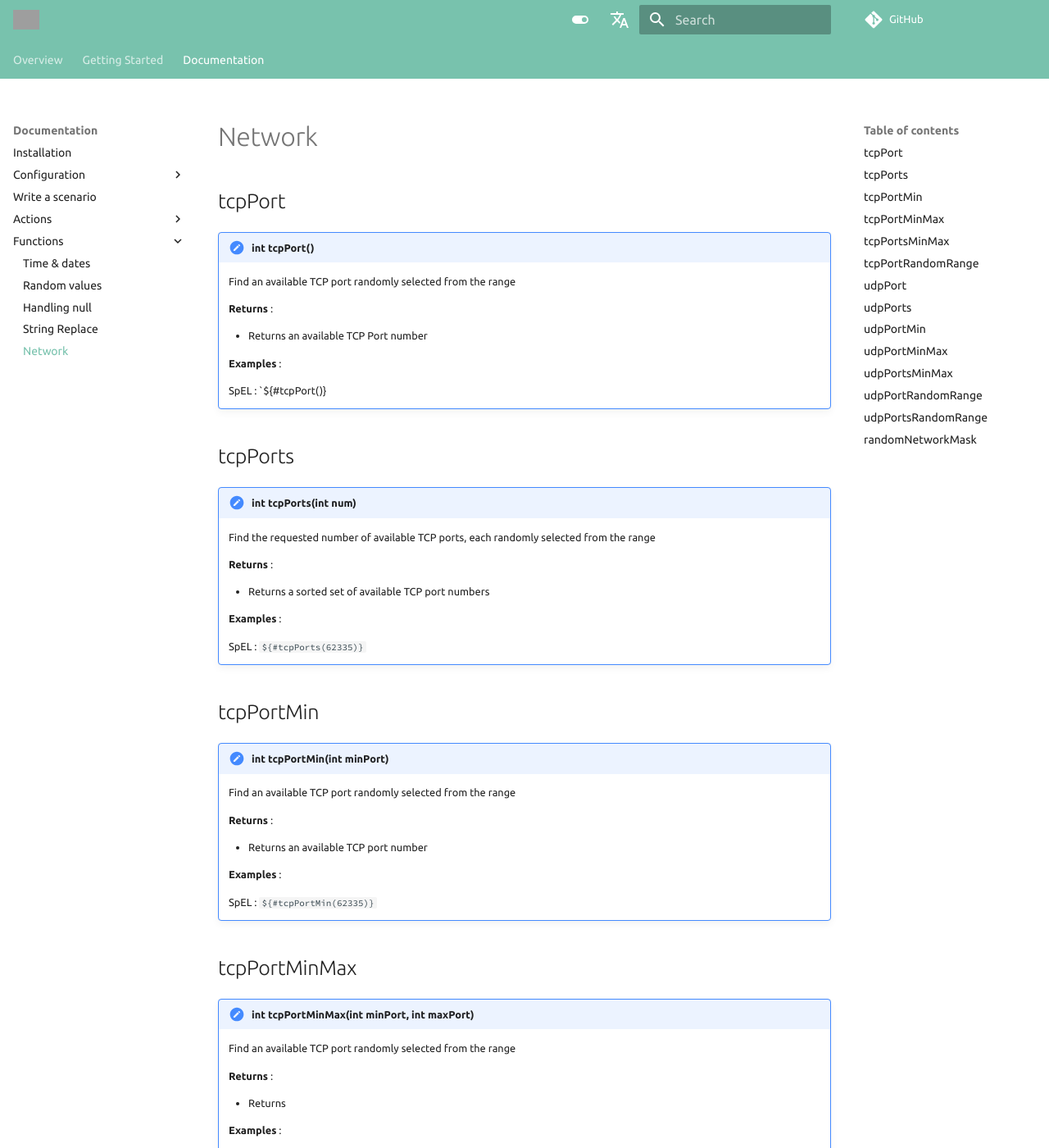
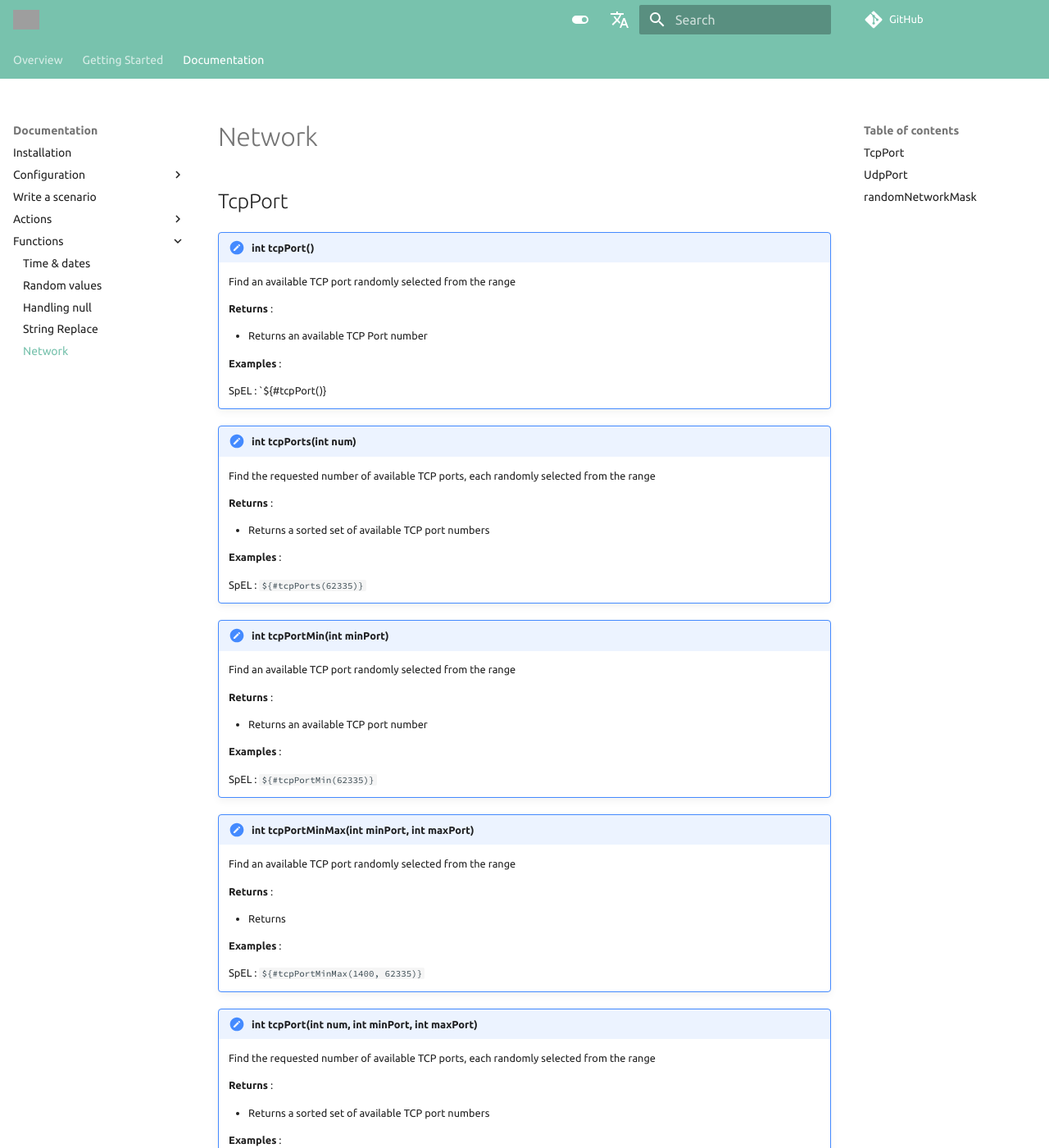
Before and after one commit to chutney-testing/chutney-testing.github.io-legacy, an MkDocs documentation site: the page built from docs/functions/network.md, in a window 1280 px wide and 1400 px high. Shown: the whole window at 82% size. Built offline with MkDocs 1.6.1 and Material for MkDocs 9.7.7, drawn with Linux system fonts in a browser that asks for light colours; comment, search, counter and statistics services are not loaded; some of the changed text lies outside the part shown; grey boxes are pictures that could not be loaded.

Commit message:
docs: gathering functions with their main name

```diff
--- a/docs/functions/network.md
+++ b/docs/functions/network.md
@@ -1,4 +1,4 @@
-# tcpPort
+# TcpPort
 
 !!! note "int tcpPort()"
 
@@ -12,7 +12,7 @@
 
     SpEL : `${#tcpPort()}
 
-# tcpPorts
+
 
 !!! note "int tcpPorts(int num)"
 
@@ -26,7 +26,7 @@
 
     SpEL : `${#tcpPorts(62335)}`
 
-# tcpPortMin
+
 
 !!! note "int tcpPortMin(int minPort)"
 
@@ -40,7 +40,7 @@
 
     SpEL : `${#tcpPortMin(62335)}`
 
-# tcpPortMinMax
+
 
 !!! note "int tcpPortMinMax(int minPort, int maxPort)"
 
@@ -54,7 +54,7 @@
 
     SpEL : `${#tcpPortMinMax(1400, 62335)}`
 
-# tcpPortsMinMax
+
 
 !!! note "int tcpPort(int num, int minPort, int maxPort)"
 
@@ -68,7 +68,7 @@
 
     SpEL : `${#tcpPortsMinMax(1400, 62335)}`
 
-# tcpPortRandomRange
+
 
 !!! note "int tcpPortRandomRange(int range)"
 
@@ -82,7 +82,7 @@
 
     SpEL : `${#tcpPortRandomRange(1420)}`
 
-# udpPort
+# UdpPort
 
 !!! note "int udpPort()"
 
@@ -96,7 +96,6 @@
 
     SpEL : `${#udpPort()}`
 
-# udpPorts
 
 !!! note "int udpPorts(int num)"
 
@@ -110,7 +109,7 @@
 
     SpEL : `${#udpPorts(25)}`
 
-# udpPortMin
+
 
 !!! note "int udpPortMin(int minPort)"
 
@@ -124,7 +123,7 @@
 
     SpEL : `${#udpPortMin(25)}`
 
-# udpPortMinMax
+
 
 !!! note "int udpPortMinMax(int minPort, int maxPort)"
 
@@ -138,7 +137,7 @@
 
     SpEL : `${#udpPortMinMax(250, 1544)}`
 
-# udpPortsMinMax
+
 
 !!! note "Integer udpPortsMinMax(int num, int minPort, int maxPort)"
 
@@ -152,7 +151,7 @@
 
     SpEL : `${#udpPortsMinMax(12, 250, 1544)}`
 
-# udpPortRandomRange
+
 
 !!! note "int udpPortRandomRange(int range)"
 
@@ -166,7 +165,7 @@
 
     SpEL : `${#udpPortRandomRange(152)}`
 
-# udpPortsRandomRange
+
 
 !!! note "int udpPortsRandomRange(int num, int range)"
 
```
